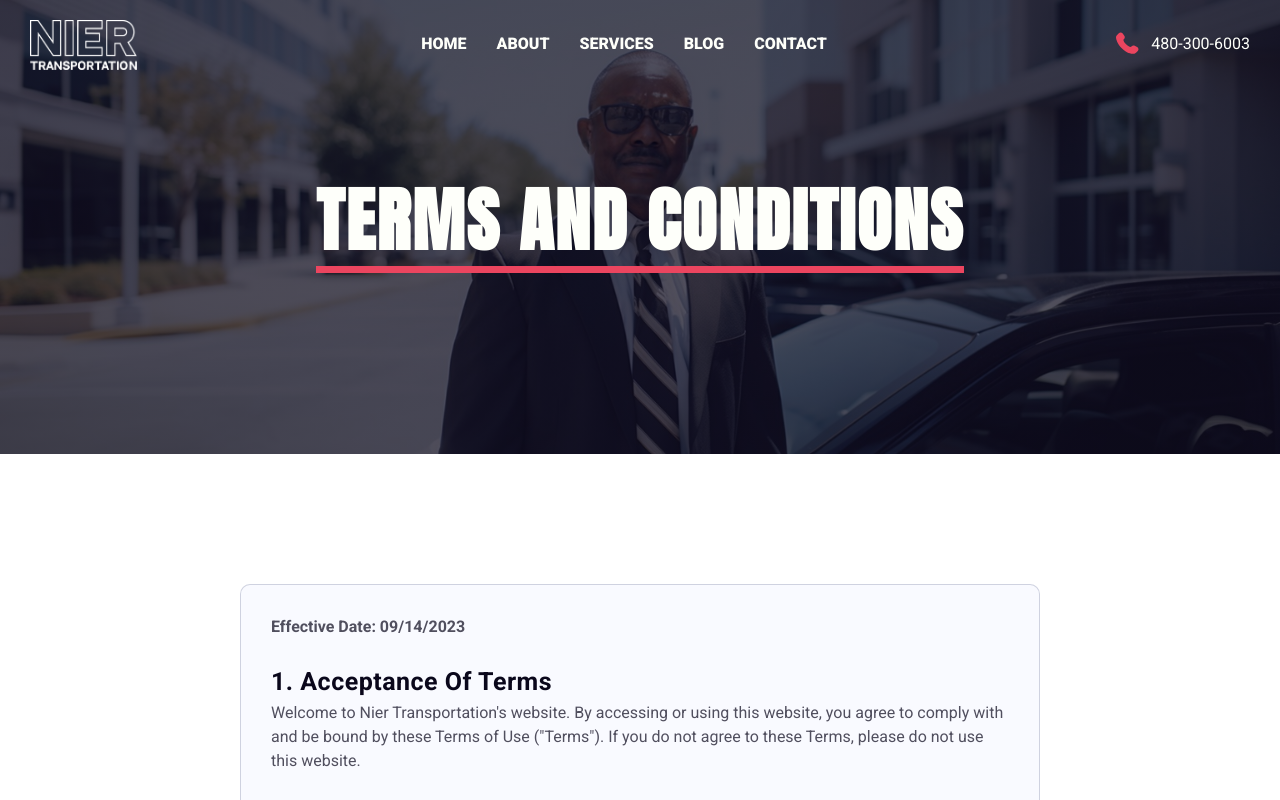
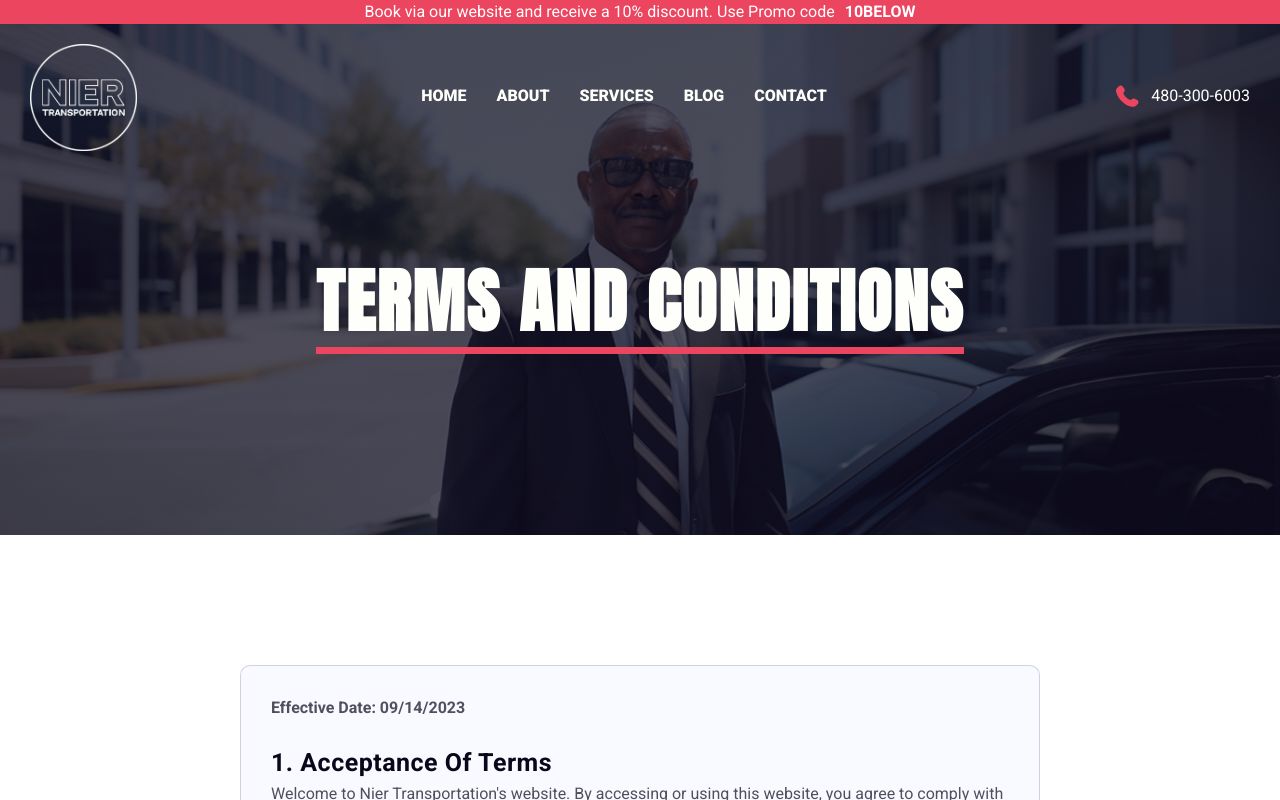
Before and after one commit to ChristianWare/Nier-Transport-Redesign, a Next.js app: page /terms in a window 1280 px wide. Shown: the top 800 px of the page. Built offline with nearby package versions, Linux system fonts and the light colour scheme.

Commit message:
New Logo + Promo Code

```diff
--- a/src/app/components/Footer/Footer.tsx
+++ b/src/app/components/Footer/Footer.tsx
@@ -33,7 +33,7 @@ const Footer = () => {
                     src={Logo}
                     alt='logo'
                     width={107.5}
-                    height={50}
+                    height={107.5}
                     className={styles.officialLogo}
                   />
                 </Link>
--- a/src/app/components/Nav/Nav.tsx
+++ b/src/app/components/Nav/Nav.tsx
@@ -47,7 +47,7 @@ const Nav = () => {
               src={Logo}
               alt='logo'
               width={107}
-              height={50}
+              height={107}
               className={styles.officialLogo}
             />
           </Link>
--- /dev/null
+++ b/src/app/components/PreNav/PreNav.module.css
@@ -0,0 +1,14 @@
+.preNav {
+  background-color: var(--red);
+  z-index: 2000;
+  display: flex;
+  align-items: center;
+  justify-content: center;
+  font-family: var(--roboto);
+  color: var(--white);
+}
+
+.code {
+    font-weight: 600;
+    margin-left: 1rem;
+}
--- /dev/null
+++ b/src/app/components/PreNav/PreNav.tsx
@@ -0,0 +1,11 @@
+import styles from "./PreNav.module.css";
+
+const PreNav = () => {
+  return (
+    <div className={styles.preNav}>
+      Book via our website and receive a 10% discount. Use Promo code{" "}
+      <span className={styles.code}>10BELOW</span>
+    </div>
+  );
+};
+export default PreNav;
--- a/src/app/globals.css
+++ b/src/app/globals.css
@@ -2,6 +2,7 @@
   --darkBlue: #0a071b;
   --darkBlue2: #151125;
   --lightBlue: #f9faff;
+  --white: #ffffff;
   --lightBlue2: #b7c3fc;
   --lightBlue3: #e4e8fe;
   --cream: #fefffa;
--- a/src/app/layout.tsx
+++ b/src/app/layout.tsx
@@ -5,6 +5,7 @@ import { Toaster } from "react-hot-toast";
 import type { Metadata } from "next";
 import { Roboto, Anton } from "next/font/google";
 import Footer from "./components/Footer/Footer";
+import PreNav from "./components/PreNav/PreNav";
 
 const roboto = Roboto({
   weight: ["900", "700", "500", "400"],
@@ -43,6 +44,7 @@ export default function RootLayout({
             className: "toastFont",
           }}
         />
+        <PreNav />
         {children}
         <Footer />
       </body>
```
Also changed, not shown: public/icons/logowhite.png.
